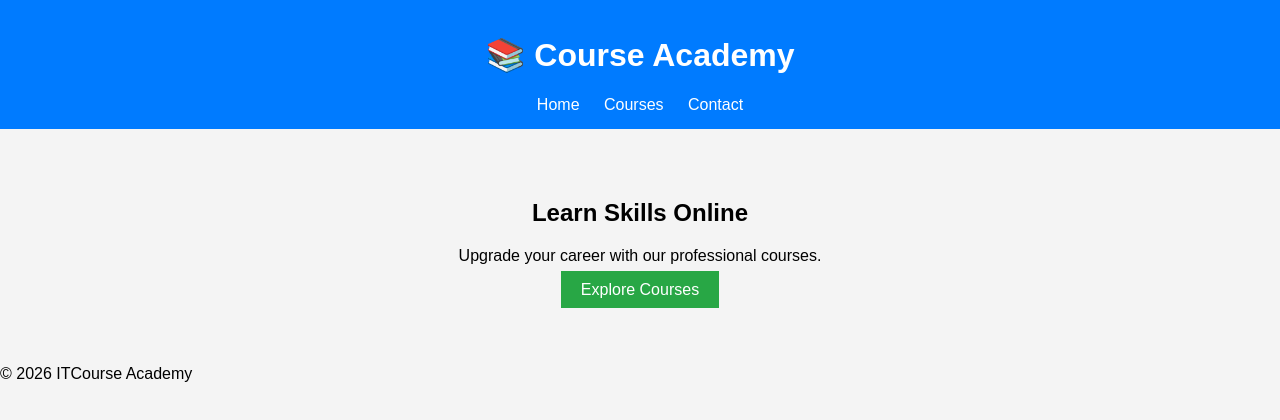
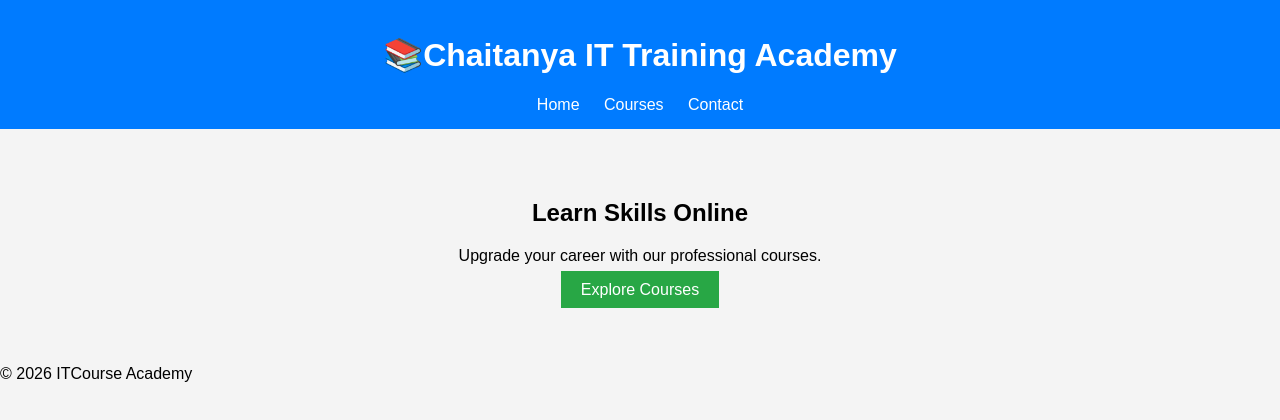
Before and after one commit to Chaitanya4K/SB_Register_Login_JWTSecurity_App, a plain HTML site: page Static Website hosting using AWS-S3/index.html in a window 1280 px wide. Drawn offline with Linux system fonts and the light colour scheme.

Commit message:
Update title and header for IT Course Academy

```diff
--- a/Static Website hosting using AWS-S3/index.html
+++ b/Static Website hosting using AWS-S3/index.html
@@ -2,14 +2,14 @@
 <html>
 <head>
 	<meta charset="UTF-8">
-    <title>Course Academy</title>
+    <title>IT Course Academy</title>
     <link rel="stylesheet" href="style.css">
 </head>
 
 <body>
 
 <header>
-    <h1>📚 Course Academy</h1>
+    <h1>📚Chaitanya IT Training Academy</h1>
     <nav>
         <a href="index.html">Home</a>
         <a href="courses.html">Courses</a>
```
